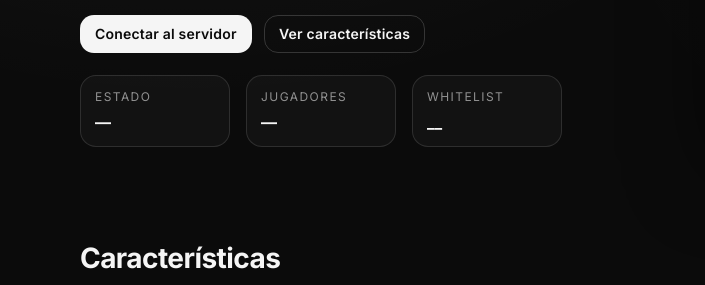
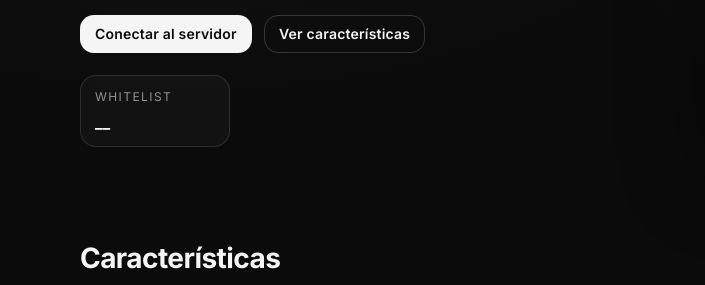
Before and after one commit to Streetliferoleplay/web43, a website: page index.html in a window 1280 px wide. Shown: the part 337-622 px from the top of the page, 0-705 px from the left. Drawn offline with Linux system fonts and the light colour scheme.

Commit message:
Update index.html

```diff
--- a/index.html
+++ b/index.html
@@ -56,14 +56,6 @@
           </div>
 
           <dl class="hero__stats" aria-label="Resumen del servidor">
-            <div class="stat">
-              <dt class="stat__label">Estado</dt>
-              <dd class="stat__value" data-server-status>—</dd>
-            </div>
-            <div class="stat">
-              <dt class="stat__label">Jugadores</dt>
-              <dd class="stat__value" data-server-players>—</dd>
-            </div>
             <div class="stat">
               <dt class="stat__label">Whitelist</dt>
               <dd class="stat__value">__</dd>
```
